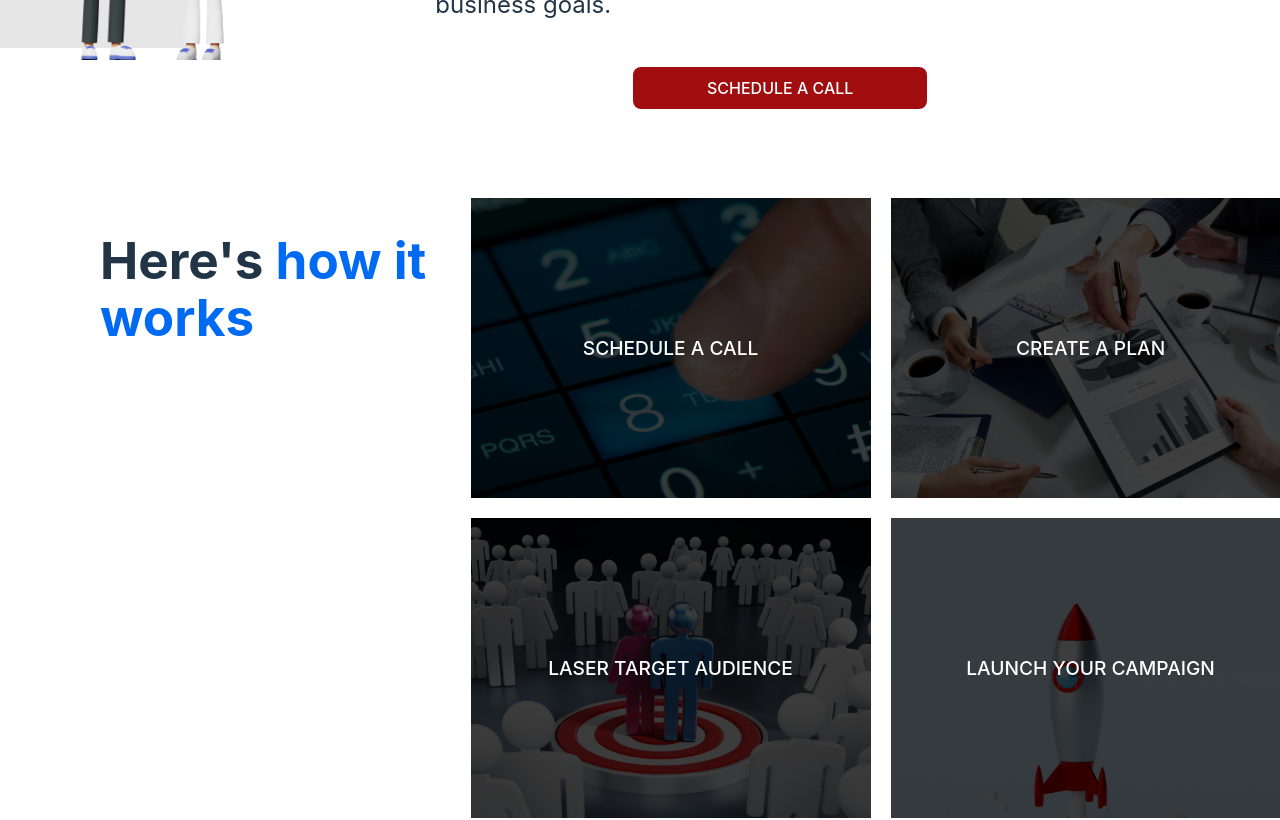
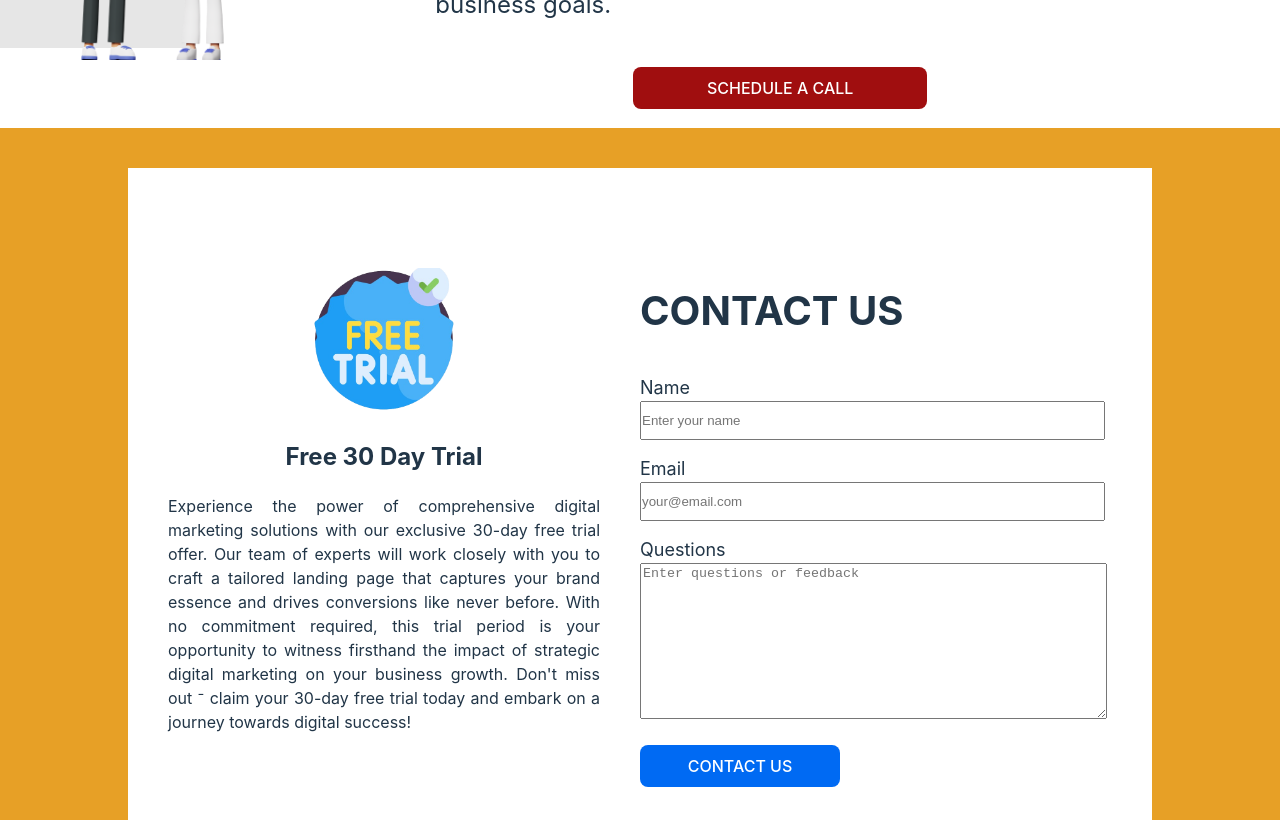
Before and after one commit to BronzeMik/stanleytismarketingagency, a React (Vite) app: page / in a window 1280 px wide. Shown: the part 400-1220 px from the top of the page. Built offline with nearby package versions, Linux system fonts and the light colour scheme.

Commit message:
add free trial and contact form

```diff
--- /dev/null
+++ b/src/components/FreeTrial/FreeTrial.jsx
@@ -0,0 +1,15 @@
+import FreeTialContent from "./FreeTrialContent";
+import FreeTrialForm from "./FreeTrialForm";
+
+
+
+export default function FreeTrial() {
+    return(
+        <div className="free-trial-section" id='free-trial'>
+            <div className="free-trial-container">
+                <FreeTialContent />
+                <FreeTrialForm />
+            </div>
+        </div>
+    )
+}
--- /dev/null
+++ b/src/components/FreeTrial/FreeTrialContent.jsx
@@ -0,0 +1,13 @@
+
+import img from '../../assets/free-trial-img.png'
+
+export default function FreeTialContent() {
+    return(
+        <div className="free-trial-content">
+            <img src={img} alt='free trial' />
+            <h2>Free 30 Day Trial</h2>
+            <p>Experience the power of comprehensive digital marketing solutions with our exclusive 30-day free trial offer. Our team of experts will work closely with you to craft a tailored landing page that captures your brand essence and drives conversions like never before. With no commitment required, this trial period is your opportunity to witness firsthand the impact of strategic digital marketing on your business growth. Don&apos;t miss out &#8315; claim your 30-day free trial today and embark on a journey towards digital success!</p>
+
+        </div>
+    )
+}
--- /dev/null
+++ b/src/components/FreeTrial/FreeTrialForm.jsx
@@ -0,0 +1,19 @@
+
+
+export default function FreeTrialForm() {
+    return(
+            <div className="contact-us-form-container">
+                <form action="https://api.web3forms.com/submit" method='POST'>
+                    <input type="hidden" name="access_key" value="8dadd288-9210-40e6-ad7b-51d8a4759866" />
+                    <h2>Contact Us</h2>
+                    <label htmlFor="name">Name</label><br/>
+                    <input type="text" id='name' name='name' required placeholder="Enter your name"/><br/>
+                    <label htmlFor="email">Email</label><br/>
+                    <input type="email" id='email' name='email' placeholder="your@email.com" required /><br/>
+                    <label htmlFor="questions">Questions</label><br/>
+                    <textarea name="questions" id="questions" placeholder="Enter questions or feedback" cols="50" rows="10"></textarea>
+                    <button type="submit" className="offer-card-btn">CONTACT US</button>
+                </form>
+            </div>
+    )
+}
--- a/src/components/Nav/MenuItems.jsx
+++ b/src/components/Nav/MenuItems.jsx
@@ -4,6 +4,7 @@ export default function MenuItems() {
     return(
         <>
             <ul className='nav-menu'>
+            <li><a href='#trial' onClick={() => document.getElementById('free-trial')?.scrollIntoView()}>FREE Trial</a></li>
                 <li><a href='#home' onClick={() => document.getElementById('guarantee')?.scrollIntoView()}>Our Guarantee</a></li>
                 <li><a href='#services' onClick={() => document.getElementById('how-it-works')?.scrollIntoView()}>How It Works</a></li>
                 <li><a href='#consultation' onClick={() => document.getElementById('consultation')?.scrollIntoView()}>Free Consultation</a></li>
--- a/src/index.css
+++ b/src/index.css
@@ -423,6 +423,37 @@ body {
   width: 400px;
 }
 
+/* -----------Free Trial--------------- */
+
+.free-trial-section {
+  display: flex;
+  justify-content: center;
+  align-items: center;
+  width: 100%;
+  background-color: #e7a026;
+  padding: 40px 0px;
+}
+
+.free-trial-container {
+  display: grid;
+  grid-template-columns: 1fr 1fr;
+  background-color: #fff;
+  padding: 80px 0px;
+  width: 80%;
+}
+
+.free-trial-content img {
+  width: 40%;
+}
+
+.free-trial-content p {
+  text-align: justify;
+}
+
+.free-trial-content {
+  padding: 20px 40px;
+}
+
 /*-----------Guarantee------------*/
 .guarantee-grid-child-1 {
   background-color: #fff;
@@ -669,6 +700,67 @@ body {
   color: #fff;
 }
 
+/* ------------------Contact Us----------------- */
+
+.contact-us-form-container {
+  display: flex;
+  text-align: left;
+  justify-content: start;
+
+}
+
+.contact-us-form-container form {
+  width: 90%;
+}
+
+.contact-us-form-container input {
+  width: 100%;
+  padding: 10px 0px;
+  margin-bottom: 15px;
+}
+
+.contact-us-form-container textarea {
+  width: 100%;
+}
+
+.contact-us-form-container label {
+  font-size: 18px;
+
+}
+
+.contact-us-form-container h2 {
+  font-size: 2.5em;
+  text-transform: uppercase;
+}
+.contact-us-img {
+  display: flex;
+  justify-content: center;
+  align-items: center;
+  height: 100%;
+  padding: 20px;
+}
+.contact-us-img img {
+  width: 90%;
+  height: 100%
+}
+
+.contact-us-page .contact-phone {
+  display: grid;
+  grid-template-columns: 1fr 8fr;
+  width: 80%;
+  align-items: center;
+  justify-items: start;
+}
+
+.contact-us-hero-icon-container {
+  display: grid;
+  grid-template-columns: repeat(3, 1fr);
+  font-size: 1.2em;
+}
+
+
+
+
 /*--------Animations-----------*/
 .run-slide-right-animation {
   animation: slideInFromRight .6 ease-in;
@@ -814,9 +906,34 @@ body {
   .hero-video-container video {
     width: 90vw;
   }
+  /* ----------Offer Container--------- */
+  .offer-content-container {
+    width: 100%;
+    padding: 0px 0px 20px 0px;
+  }
   /* ----------offer grid container---------- */
   .offer-grid-container {
     grid-template-columns: repeat(3, 1fr);
+  }
+
+  /* --------Free Trial---------- */
+  .free-trial-container {
+    grid-template-columns: 1fr;
+    width: 100%;
+    background-color: #e7a026;
+  }
+
+  .free-trial-content img {
+    width: 80%;
+  }
+
+  .contact-us-form-container {
+    display: flex;
+    justify-content: center;
+  }
+
+  .contact-us-form-container h2 {
+    text-align: center;
   }
 }
 
--- a/src/pages/Home.jsx
+++ b/src/pages/Home.jsx
@@ -1,11 +1,12 @@
 import Benefits from "../components/Benefits/Benefits";
 import FooterOffer from "../components/FooterOffer/FooterOffer";
 import FooterSocial from "../components/FooterSocial/FooterSocial";
+import FreeTrial from "../components/FreeTrial/FreeTrial";
 import OurGuarantee from "../components/Guarantee/OurGuarantee";
 import Hero from "../components/Hero/Hero";
 import HomeOffer from "../components/HomeOffer/HomeOffer";
 import HowItWorks from "../components/HowItWorks/HowItWorks";
-import OfferGrid from "../components/OfferGrid";
+import OfferGrid from "../components/Offer/OfferGrid";
 
 
 export default function Home() {
@@ -13,6 +14,7 @@ export default function Home() {
         <>
             <Hero />
             <HomeOffer />
+            <FreeTrial />
             <HowItWorks />
             <OurGuarantee />
             <OfferGrid />
```
Also changed, not shown: src/assets/free-trial-img.png (added), src/components/Offer/OfferCard.jsx (renamed from src/components/OfferCard.jsx), src/components/Offer/OfferGrid.jsx (renamed from src/components/OfferGrid.jsx).
